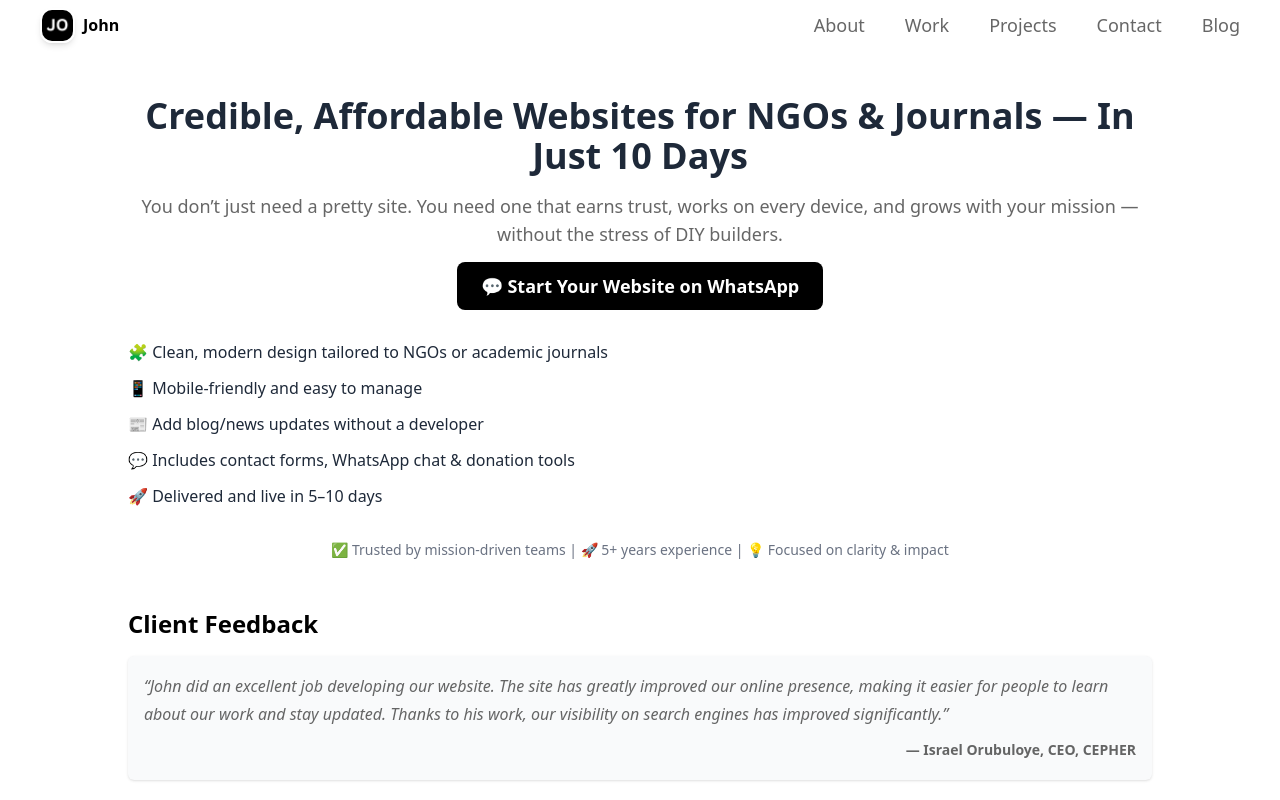
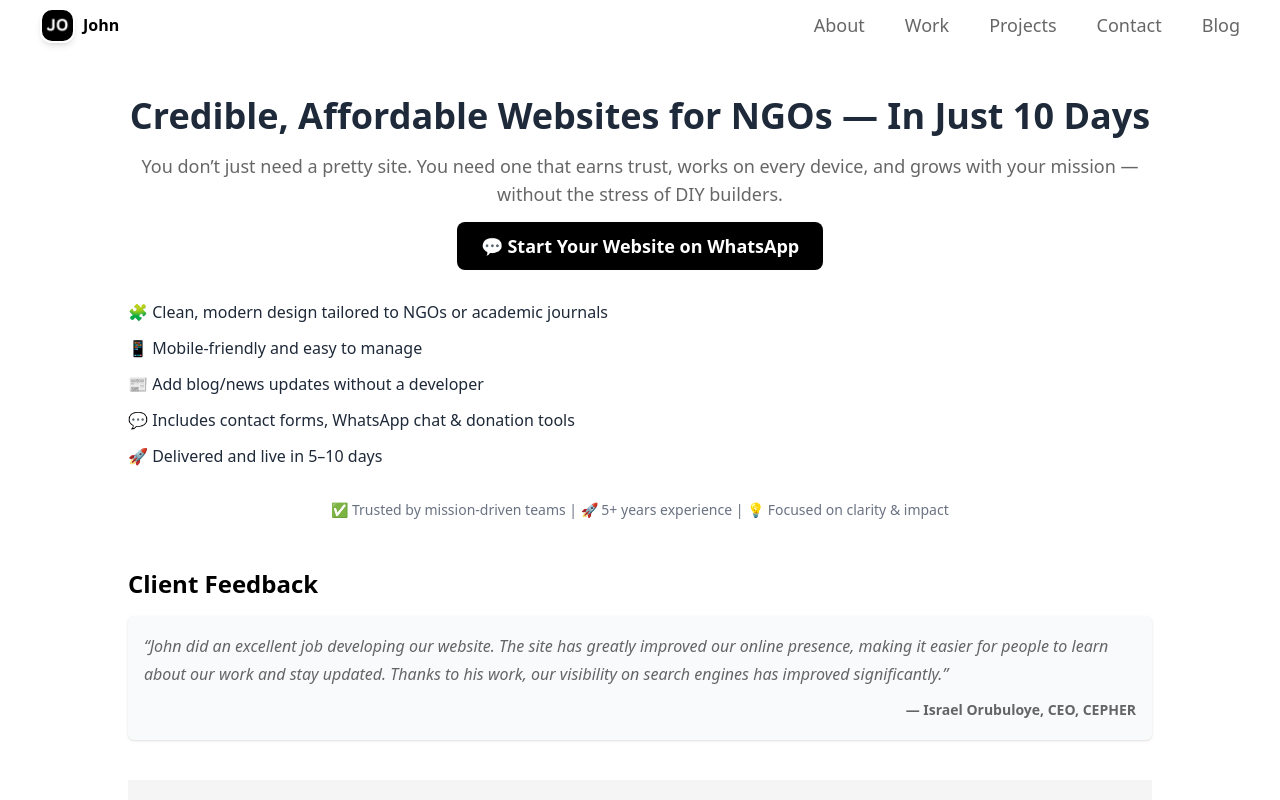
Before and after one commit to lamba01/port, a React (Vite) app: page /ngo in a window 1280 px wide. Shown: the top 800 px of the page. Built offline with nearby package versions, Linux system fonts and the light colour scheme.

Commit message:
fix: update NGO landing page headline and modify contact form options

```diff
--- a/src/pages/ngo.jsx
+++ b/src/pages/ngo.jsx
@@ -30,7 +30,7 @@ export default function NGOLandingPage() {
       <div className="bg-white text-gray-800 min-h-screen flex flex-col items-center px-4 py-10">
         <div className="max-w-5xl w-full mt-14">
           <h1 className="text-3xl sm:text-4xl font-bold text-center mb-4">
-            Credible, Affordable Websites for NGOs & Journals — In Just 10 Days
+            Credible, Affordable Websites for NGOs — In Just 10 Days
           </h1>
 
           <p className="text-lg text-center mb-6">
--- a/src/sections/contact.jsx
+++ b/src/sections/contact.jsx
@@ -61,9 +61,8 @@ export default function Contact() {
               <option value="Academic Journal">
                 A website for an academic journal
               </option>
-              <option value="eCommerce">An eCommerce site</option>
+              <option value="Landing Page">A landing page</option>
               <option value="Redesign">Redesign my current site</option>
-              <option value="Other">Something else</option>
             </select>
             <ValidationError
               prefix="Service"
```
